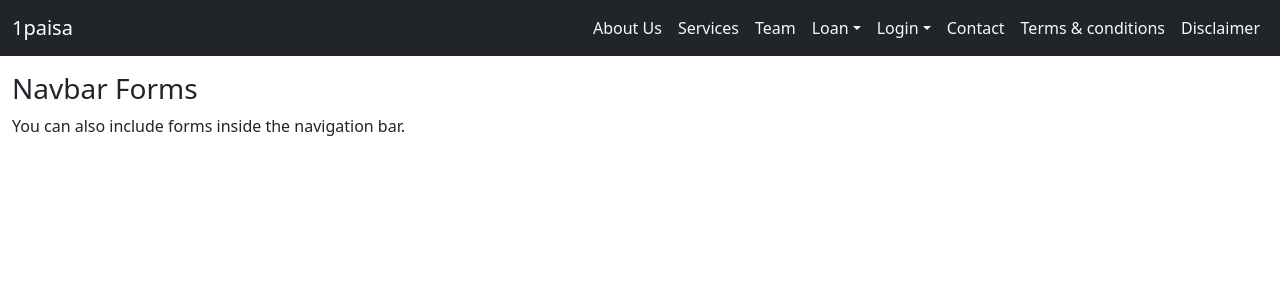
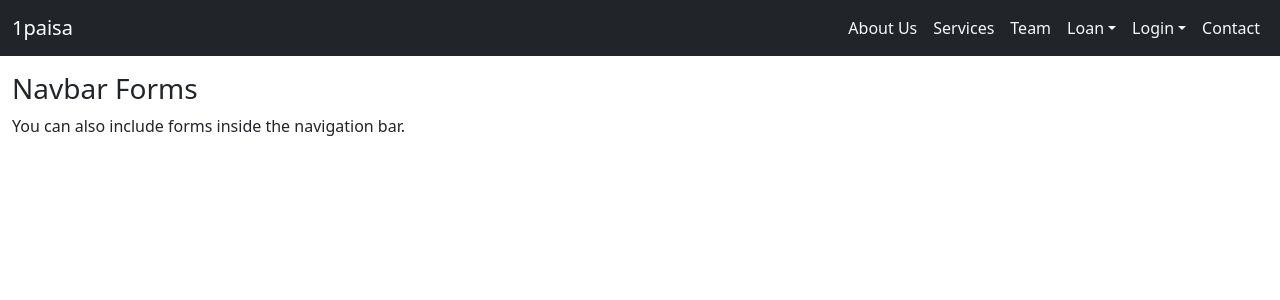
Before and after one commit to satyendrasingh8/1paisa.in, a PHP site: page / in a window 1280 px wide. Shown: the top 300 px of the page. Run offline with PHP 8.4, Linux system fonts and the light colour scheme.

Commit message:
final header page

```diff
--- a/index.php
+++ b/index.php
@@ -54,12 +54,7 @@
 <li class="nav-item">
           <a class="nav-link text-light" href="javascript:void(0)">Contact</a>
         </li>
-        <li class="nav-item text-secondary">
-          <a class="nav-link text-light" href="javascript:void(0)">Terms & conditions</a>
-        </li>
-        <li class="nav-item text-secondary">
-          <a class="nav-link text-light" href="javascript:void(0)">Disclaimer</a>
-        </li>
+
 </div>
 
 
```
